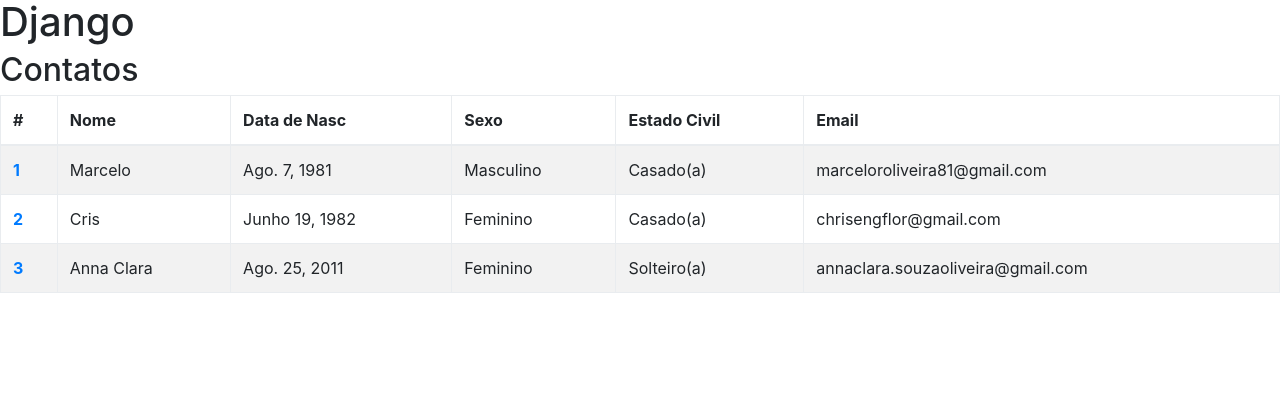
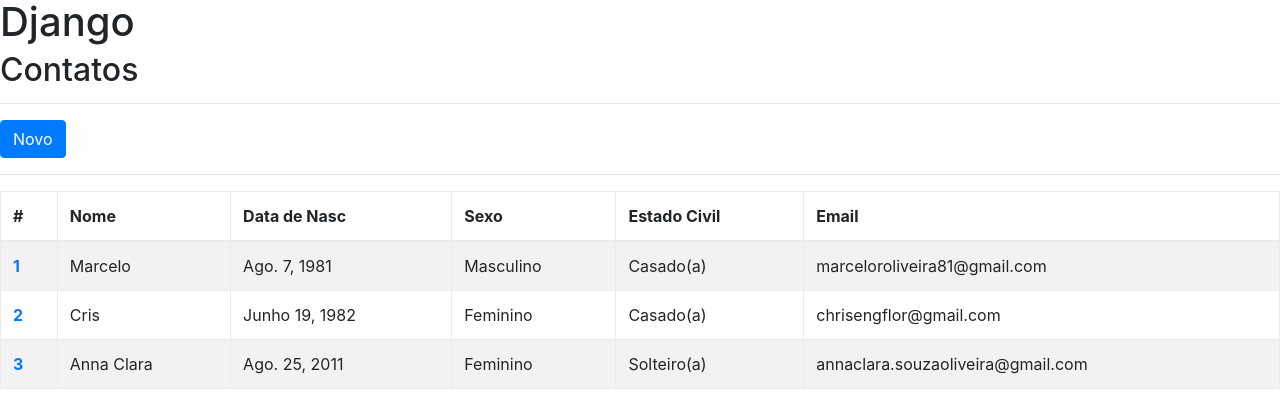
Before and after one commit to marceloroliveira81/agenda-django-python, a Django app: page /contato/ in a window 1280 px wide. Shown: the top 420 px of the page. Run offline with Django 3.2, Linux system fonts and the light colour scheme; data comes from the database, SQL or seed files in the repository; some libraries are stand-ins or nearby versions.

Commit message:
Alteração template\contato\index.html
Add tags

<hr> e <a>

```diff
--- a/contato/templates/contato/index.html
+++ b/contato/templates/contato/index.html
@@ -11,6 +11,10 @@
   <body>
     <h1>Django</h1>
     <h2>Contatos</h2>
+
+    <hr/>
+    <a class="btn btn-primary" href="{% url 'novo' %}" role="button">Novo</a>
+    <hr/>
 
     <table class="table table-striped table-bordered">
       <thead>
```
